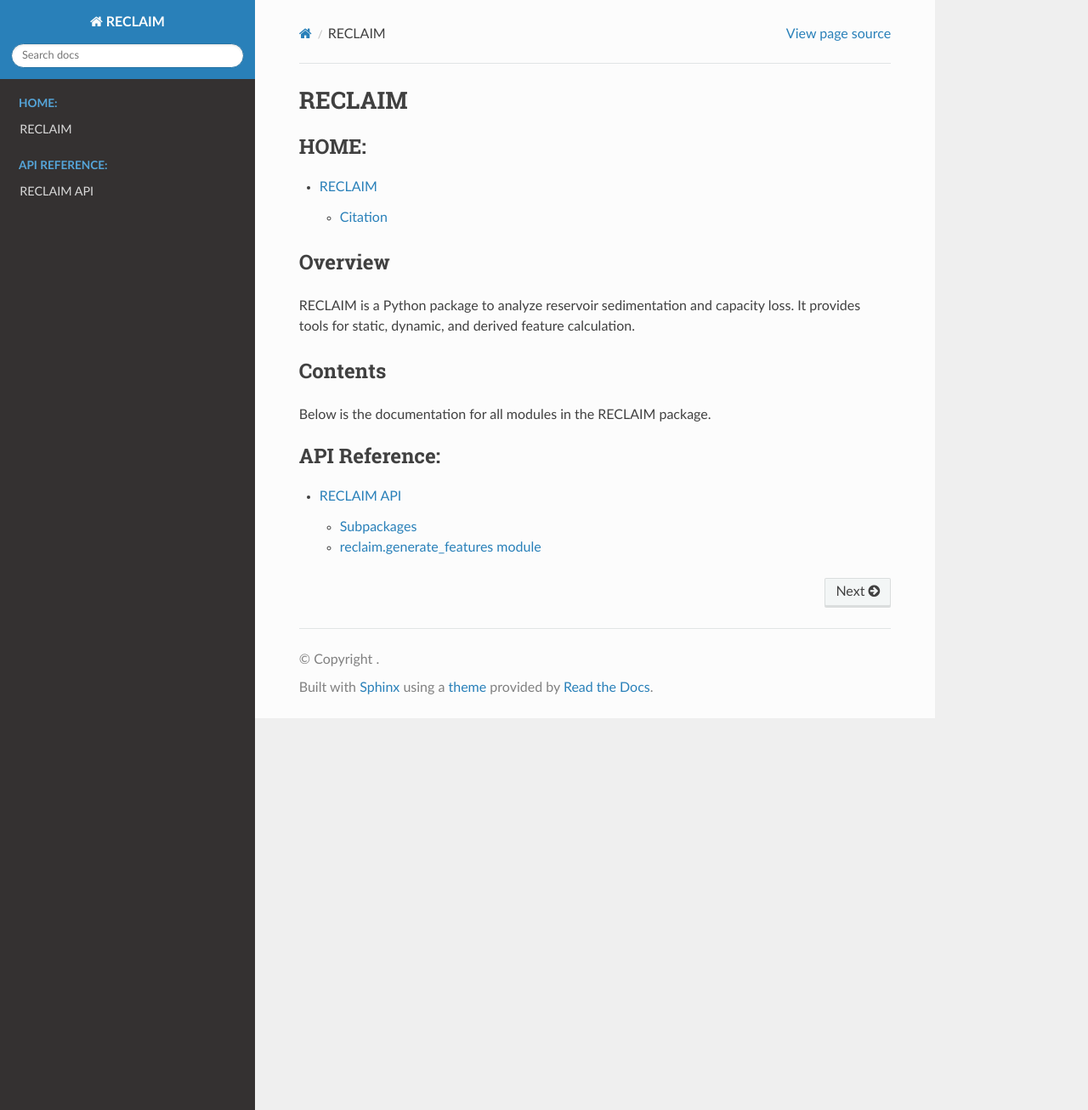
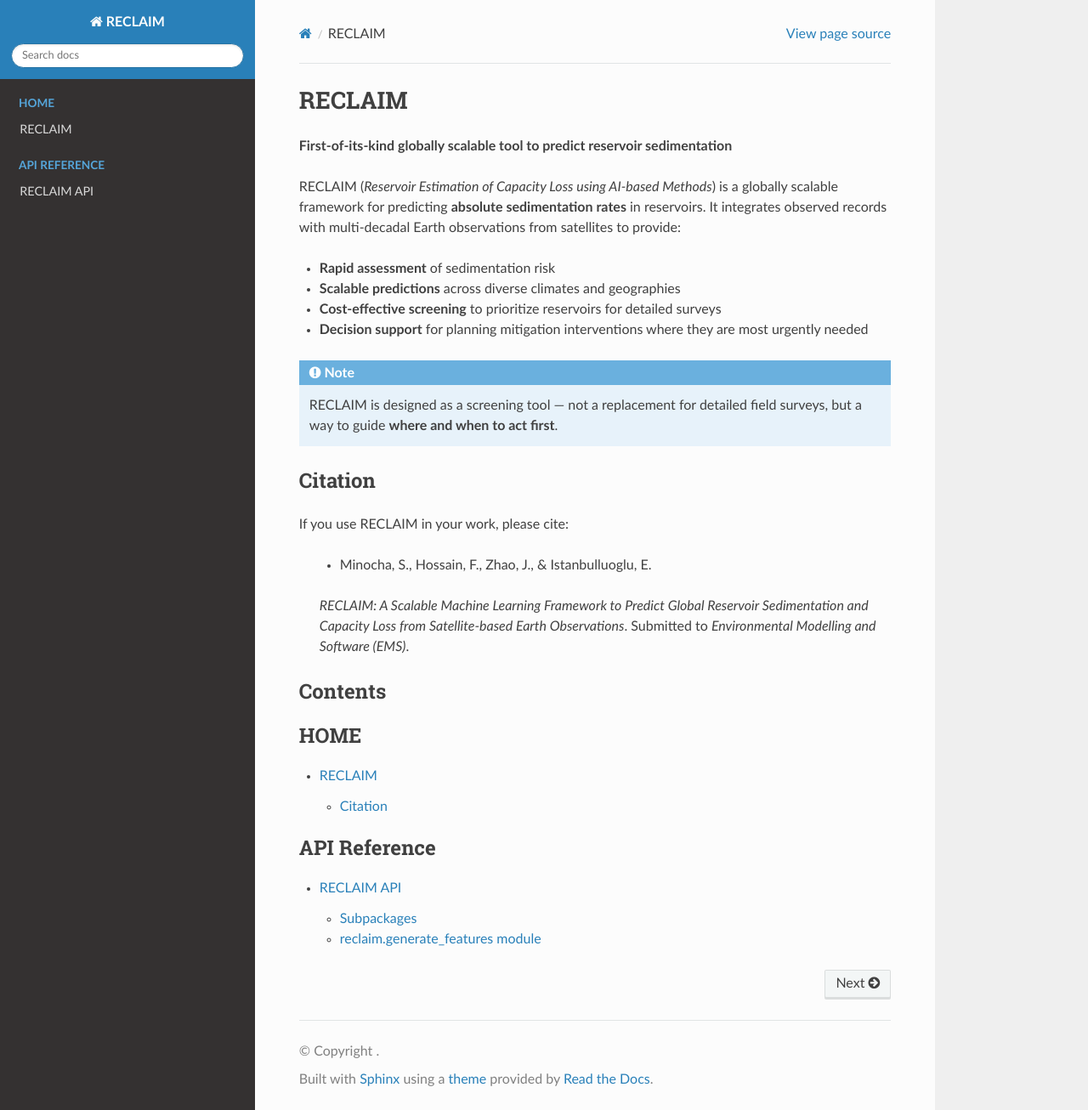
Before and after one commit to UW-SASWE/RECLAIM, a Sphinx documentation site: the page built from docs/index.rst, in a window 1280 px wide and 1306 px high. Shown: the whole window at 85% size. Built offline with Sphinx 7.4.7 and the Read the Docs theme 3.1.0, drawn with Linux system fonts in a browser that asks for light colours.

Commit message:
upated home page

```diff
--- a/docs/home.rst
+++ b/docs/home.rst
@@ -17,4 +17,9 @@
 Citation
 --------
 
-If you use RECLAIM in your research, please cite:
+If you use RECLAIM in your work, please cite:
+
+.. epigraph::
+    * Minocha, S., Hossain, F., Zhao, J., & Istanbulluoglu, E.
+    *RECLAIM: A Scalable Machine Learning Framework to Predict Global Reservoir Sedimentation and Capacity Loss from Satellite-based Earth Observations*.
+    Submitted to *Environmental Modelling and Software (EMS)*.
--- a/docs/index.rst
+++ b/docs/index.rst
@@ -1,26 +1,17 @@
-RECLAIM
-=======
-
-.. toctree::
-   :maxdepth: 2
-   :caption: HOME:
-
-   home
-
-Overview
---------
-
-RECLAIM is a Python package to analyze reservoir sedimentation and capacity loss.
-It provides tools for static, dynamic, and derived feature calculation.
+.. include:: home.rst
+   :start-line: 0
 
 Contents
 --------
 
+.. toctree::
+   :maxdepth: 2
+   :caption: HOME
 
-Below is the documentation for all modules in the RECLAIM package.
+   home
 
 .. toctree::
    :maxdepth: 2
-   :caption: API Reference:
+   :caption: API Reference
 
    reclaim
```
